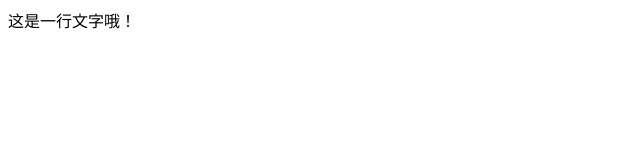
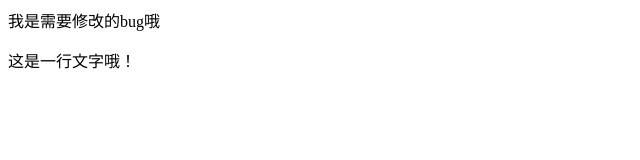
Before and after one commit to tianying1102/learngit, a plain HTML site: page index.html in a window 1280 px wide. Shown: the whole page, without its empty margins (0-640 px from the left). Drawn offline with Linux system fonts and the light colour scheme.

Commit message:
resove bug

```diff
--- a/index.html
+++ b/index.html
@@ -3,6 +3,7 @@
 		<title></title>
 	</head>
 	<body>
+		<span>我是需要修改的bug哦</span>
 		<p>这是一行文字哦！</p>
 	</body>
 </html>
```
